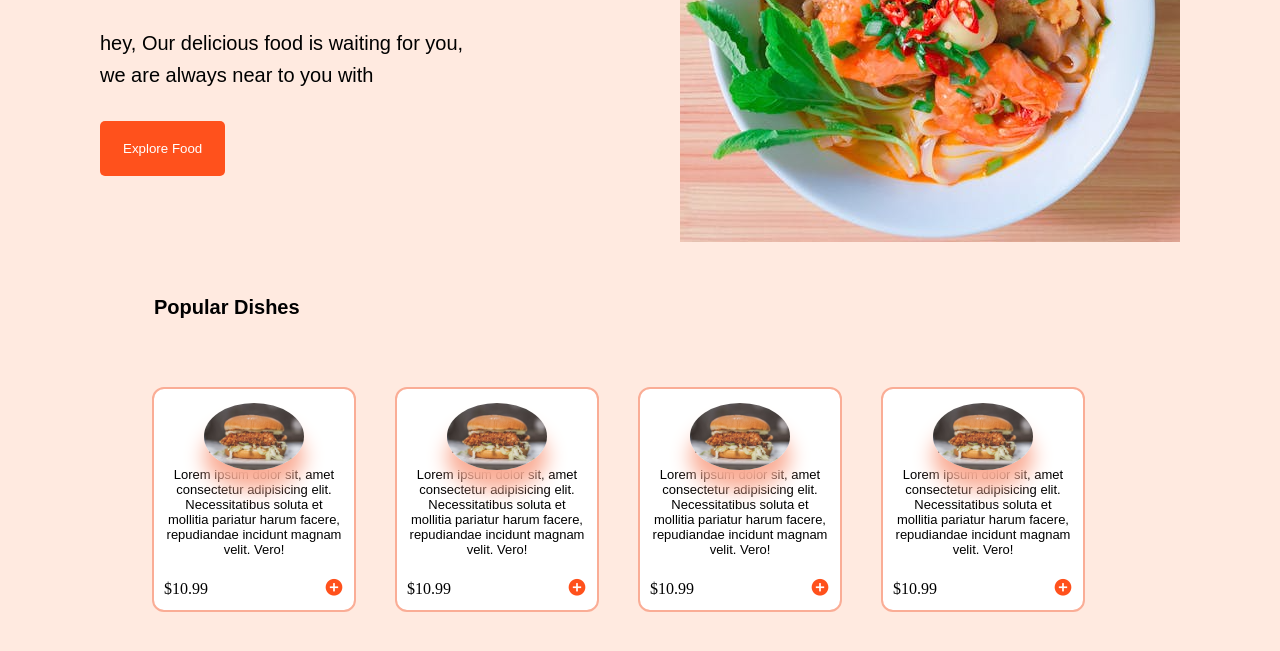
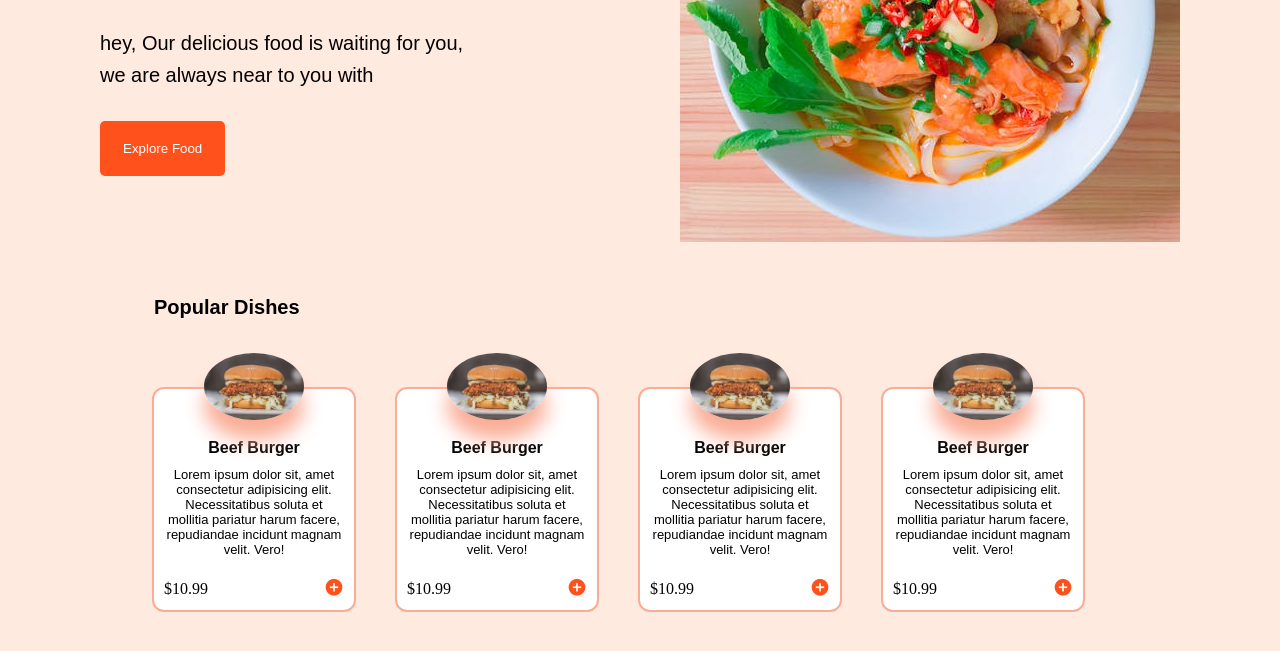
Before and after one commit to rajashree104/HTML-CSS, a plain HTML site: page food/index.html in a window 1280 px wide. Shown: the part 429-1080 px from the top of the page. Drawn offline with nearby package versions, Linux system fonts and the light colour scheme.

Commit message:
fainaly finished

```diff
--- a/food/style.css
+++ b/food/style.css
@@ -180,7 +180,7 @@ input {
 .category .card-list .card img {
     width: 100px;
     height: auto;
-    bottom: 140px;
+    bottom: 190px;
     left: 50px;
     object-fit: cover;
     object-position: center;
```
